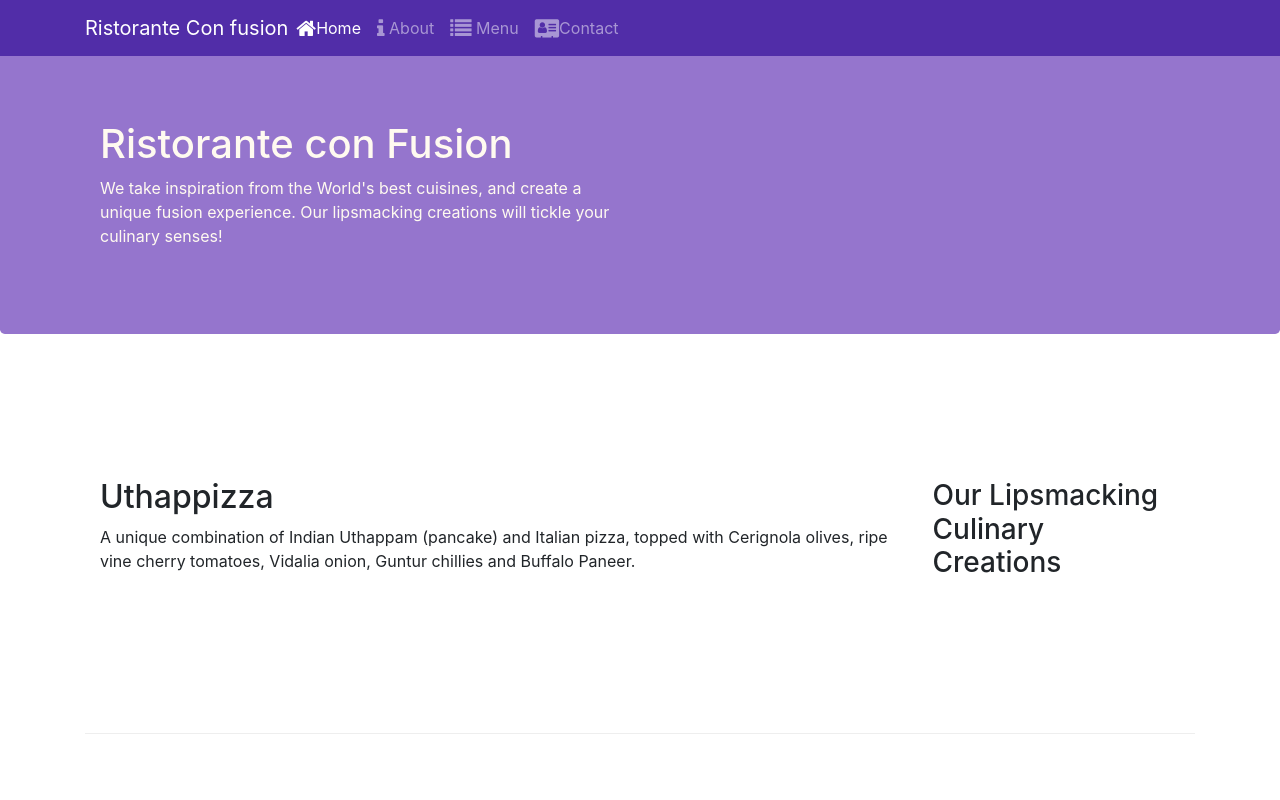
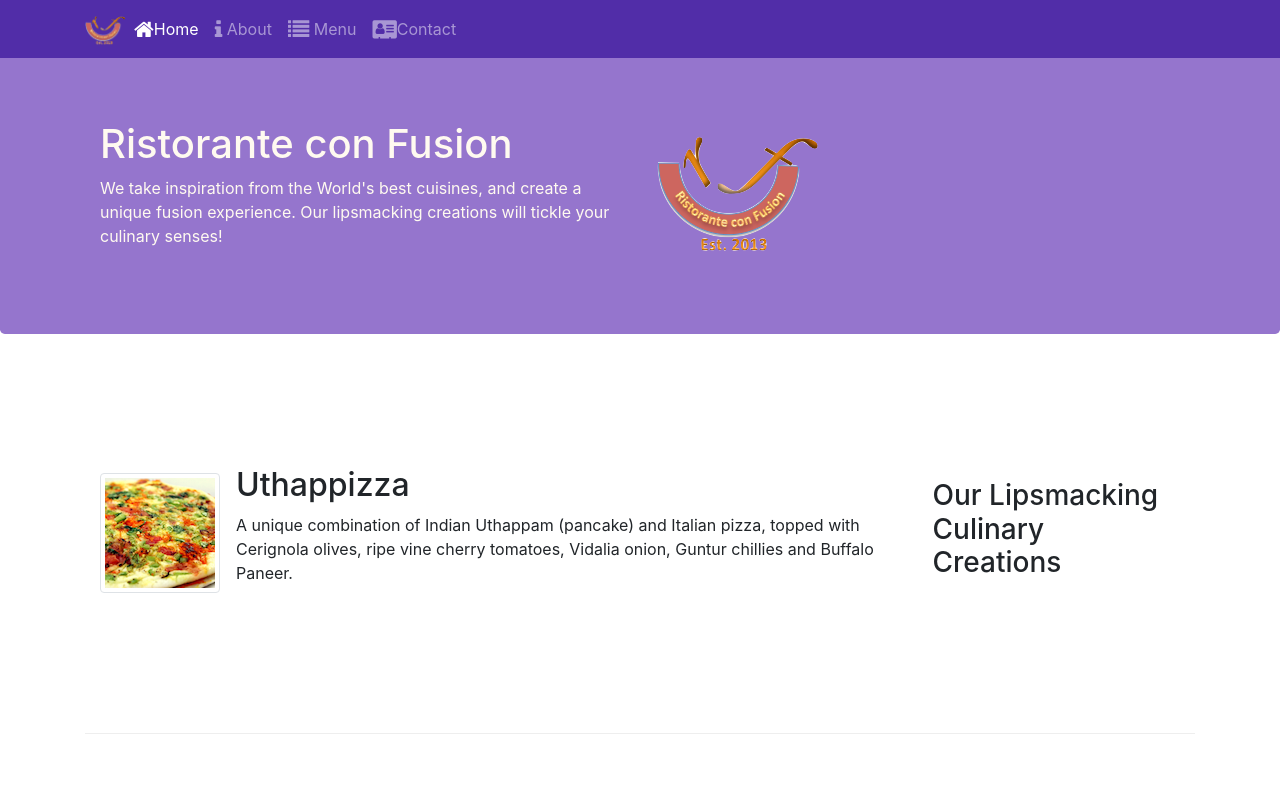
Before and after one commit to vishmanj/bootstrap-coursera, a website: page index.html in a window 1280 px wide. Shown: the top 800 px of the page. Drawn offline with nearby package versions, Linux system fonts and the light colour scheme.

Commit message:
Images and Media

```diff
--- a/index.html
+++ b/index.html
@@ -21,7 +21,7 @@
         <button class="navbar-toggler" type="button" data-toggle="collapse" data-target="#Navbar">
             <span class="navbar-toggler-icon"></span>
         </button>
-            <a class="navbar-brand mr-auto" href="#">Ristorante Con fusion</a>
+            <a class="navbar-brand mr-auto" href="#"><img src="img/logo.png" height="30" width="41"></a>
             <div class="collapse navbar-collapse" id="Navbar">
                 <ul class="navbar-nav mr-auto" >
                     <li class="nav-item active"><a class="nav-link" href="#"><span class="fa fa-home fa-lg"></span>Home</a></li>
@@ -40,7 +40,8 @@
                     <h1>Ristorante con Fusion</h1>
                     <p>We take inspiration from the World's best cuisines, and create a unique fusion experience. Our lipsmacking creations will tickle your culinary senses!</p>
                 </div>
-                <div class="col-12 col-sm">
+                <div class="col-12 col-sm align-self-center">
+                    <img src="img/logo.png" class="img-fluid">
                 </div>
             </div>
         </div>
@@ -52,8 +53,13 @@
                 <h3>Our Lipsmacking Culinary Creations</h3>
             </div>
             <div class="col col-sm order-sm-first col-md">
-                <h2>Uthappizza</h2>
-                <p>A unique combination of Indian Uthappam (pancake) and Italian pizza, topped with Cerignola olives, ripe vine cherry tomatoes, Vidalia onion, Guntur chillies and Buffalo Paneer.</p>
+                <div class="media">
+                    <img class="d-flex mr-3 img-thumbnail align-self-center" src="img/uthappizza.png" alt="uthappizza">
+                    <div class="media-body">
+                    <h2 class="mt-0">Uthappizza</h2>
+                    <p>A unique combination of Indian Uthappam (pancake) and Italian pizza, topped with Cerignola olives, ripe vine cherry tomatoes, Vidalia onion, Guntur chillies and Buffalo Paneer.</p>
+                    </div>
+                </div>
             </div>
         </div>
 
@@ -73,9 +79,14 @@
                 <h3>Meet our Culinary Specialists</h3>
             </div>
             <div class="col col-sm order-sm-first col-md">
-                <h2>Alberto Somayya</h2>
-                <h4>Executive Chef</h4>
-                <p>Award winning three-star Michelin chef with wide International experience having worked closely with whos-who in the culinary world, he specializes in creating mouthwatering Indo-Italian fusion experiences. </p>
+                <div class="media">
+                    <img class="d-felx mr-3 img-thumbnail align-self-center" src="img/alberto.png" alt="alberto">
+                    <div class="media-body">
+                        <h2>Alberto Somayya</h2>
+                        <h4>Executive Chef</h4>
+                        <p>Award winning three-star Michelin chef with wide International experience having worked closely with whos-who in the culinary world, he specializes in creating mouthwatering Indo-Italian fusion experiences. </p>
+                    </div>
+                </div>
             </div>
         </div>
     </div>
```
Also changed, not shown: aboutus.html (+3 -2 lines), contactus.html (+3 -2 lines), img/alberto.png (added), img/buffet.png (added), img/logo.png (added), img/uthappizza.png (added), 2 other files.
